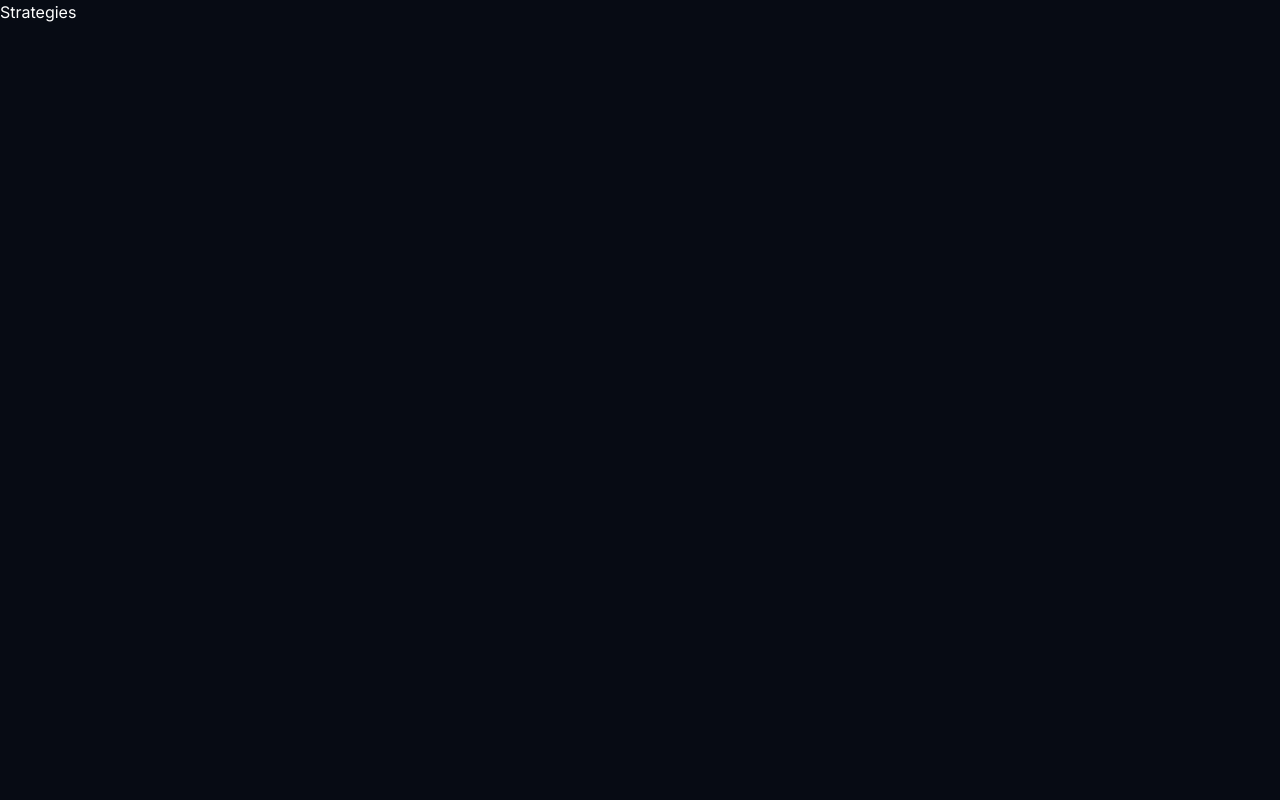
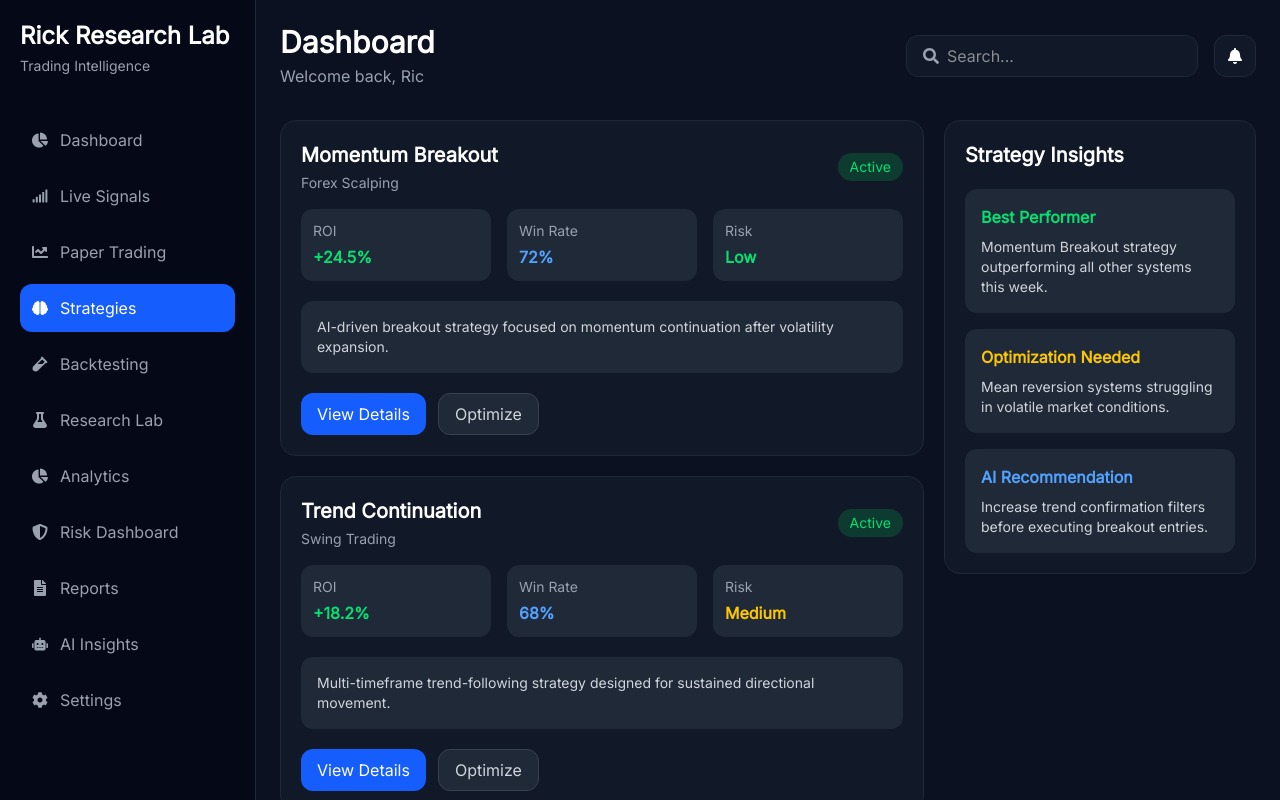
Before and after one commit to ricmusyoki-glitch/RESEARCH-LAB-TRAINING-BOT-DASHBOARD-FRONTEND, a React (Vite) app: page /strategies in a window 1280 px wide. Shown: the top 800 px of the page. Built offline with nearby package versions, Linux system fonts and the light colour scheme.

Commit message:
Built strategy management and optimisation

```diff
--- /dev/null
+++ b/src/components/StrategyInsightsPanel.jsx
@@ -0,0 +1,53 @@
+function StrategyInsightsPanel() {
+  return (
+    <div className="bg-[#111827] p-5 rounded-2xl border border-gray-800">
+
+      <h2 className="text-white text-xl font-bold mb-5">
+        Strategy Insights
+      </h2>
+
+      <div className="space-y-4">
+
+        <div className="bg-[#1F2937] p-4 rounded-xl">
+
+          <p className="text-green-400 font-semibold">
+            Best Performer
+          </p>
+
+          <p className="text-gray-300 text-sm mt-2">
+            Momentum Breakout strategy outperforming all other systems this week.
+          </p>
+
+        </div>
+
+        <div className="bg-[#1F2937] p-4 rounded-xl">
+
+          <p className="text-yellow-400 font-semibold">
+            Optimization Needed
+          </p>
+
+          <p className="text-gray-300 text-sm mt-2">
+            Mean reversion systems struggling in volatile market conditions.
+          </p>
+
+        </div>
+
+        <div className="bg-[#1F2937] p-4 rounded-xl">
+
+          <p className="text-blue-400 font-semibold">
+            AI Recommendation
+          </p>
+
+          <p className="text-gray-300 text-sm mt-2">
+            Increase trend confirmation filters before executing breakout entries.
+          </p>
+
+        </div>
+
+      </div>
+
+    </div>
+  );
+}
+
+export default StrategyInsightsPanel;
--- /dev/null
+++ b/src/components/StrategyManagementCard.jsx
@@ -0,0 +1,115 @@
+function StrategyManagementCard({
+  name,
+  category,
+  roi,
+  winRate,
+  risk,
+  status,
+  description,
+}) {
+  return (
+    <div className="bg-[#111827] p-5 rounded-2xl border border-gray-800">
+
+      {/* Header */}
+      <div className="flex items-center justify-between mb-4">
+
+        <div>
+
+          <h2 className="text-white text-xl font-bold">
+            {name}
+          </h2>
+
+          <p className="text-gray-400 text-sm mt-1">
+            {category}
+          </p>
+
+        </div>
+
+        <span
+          className={`px-3 py-1 rounded-full text-sm ${
+            status === "Active"
+              ? "bg-green-500/20 text-green-400"
+              : "bg-red-500/20 text-red-400"
+          }`}
+        >
+          {status}
+        </span>
+
+      </div>
+
+      {/* Metrics */}
+      <div className="grid grid-cols-3 gap-4 mb-5">
+
+        <div className="bg-[#1F2937] p-3 rounded-xl">
+
+          <p className="text-gray-400 text-sm">
+            ROI
+          </p>
+
+          <p className="text-green-400 font-bold mt-1">
+            {roi}
+          </p>
+
+        </div>
+
+        <div className="bg-[#1F2937] p-3 rounded-xl">
+
+          <p className="text-gray-400 text-sm">
+            Win Rate
+          </p>
+
+          <p className="text-blue-400 font-bold mt-1">
+            {winRate}
+          </p>
+
+        </div>
+
+        <div className="bg-[#1F2937] p-3 rounded-xl">
+
+          <p className="text-gray-400 text-sm">
+            Risk
+          </p>
+
+          <p
+            className={`font-bold mt-1 ${
+              risk === "High"
+                ? "text-red-400"
+                : risk === "Medium"
+                ? "text-yellow-400"
+                : "text-green-400"
+            }`}
+          >
+            {risk}
+          </p>
+
+        </div>
+
+      </div>
+
+      {/* Description */}
+      <div className="bg-[#1F2937] p-4 rounded-xl mb-5">
+
+        <p className="text-gray-300 text-sm">
+          {description}
+        </p>
+
+      </div>
+
+      {/* Action Buttons */}
+      <div className="flex gap-3">
+
+        <button className="bg-blue-600 px-4 py-2 rounded-xl text-white">
+          View Details
+        </button>
+
+        <button className="bg-[#1F2937] px-4 py-2 rounded-xl text-gray-300 border border-gray-700">
+          Optimize
+        </button>
+
+      </div>
+
+    </div>
+  );
+}
+
+export default StrategyManagementCard;
--- a/src/pages/Strategies.jsx
+++ b/src/pages/Strategies.jsx
@@ -1,9 +1,70 @@
-import React from 'react'
+import MainLayout from "../layouts/MainLayout";
+import Sidebar from "../components/SideBar";
+import Navbar from "../components/Navbar";
 
-const Strategies = () => {
+import StrategyManagementCard from "../components/StrategyManagementCard";
+import StrategyInsightsPanel from "../components/StrategyInsightsPanel";
+
+function Strategies() {
   return (
-    <div>Strategies</div>
-  )
+    <MainLayout>
+
+      <Sidebar />
+
+      <div className="flex-1 bg-[#0B1120] p-6 overflow-y-auto">
+
+        <Navbar />
+
+        {/* Strategy Grid */}
+        <div className="grid grid-cols-1 xl:grid-cols-3 gap-5 mb-8">
+
+          <div className="xl:col-span-2 space-y-5">
+
+            <StrategyManagementCard
+              name="Momentum Breakout"
+              category="Forex Scalping"
+              roi="+24.5%"
+              winRate="72%"
+              risk="Low"
+              status="Active"
+              description="AI-driven breakout strategy focused on momentum continuation after volatility expansion."
+            />
+
+            <StrategyManagementCard
+              name="Trend Continuation"
+              category="Swing Trading"
+              roi="+18.2%"
+              winRate="68%"
+              risk="Medium"
+              status="Active"
+              description="Multi-timeframe trend-following strategy designed for sustained directional movement."
+            />
+
+            <StrategyManagementCard
+              name="Mean Reversion"
+              category="Counter Trend"
+              roi="-3.7%"
+              winRate="54%"
+              risk="High"
+              status="Inactive"
+              description="Reversal-focused system attempting to capture overextended market corrections."
+            />
+
+          </div>
+
+          {/* Insights */}
+          <div>
+
+            <StrategyInsightsPanel />
+
+          </div>
+
+        </div>
+
+      </div>
+
+    </MainLayout>
+  );
 }
 
-export default Strategies
+export default Strategies;
```
